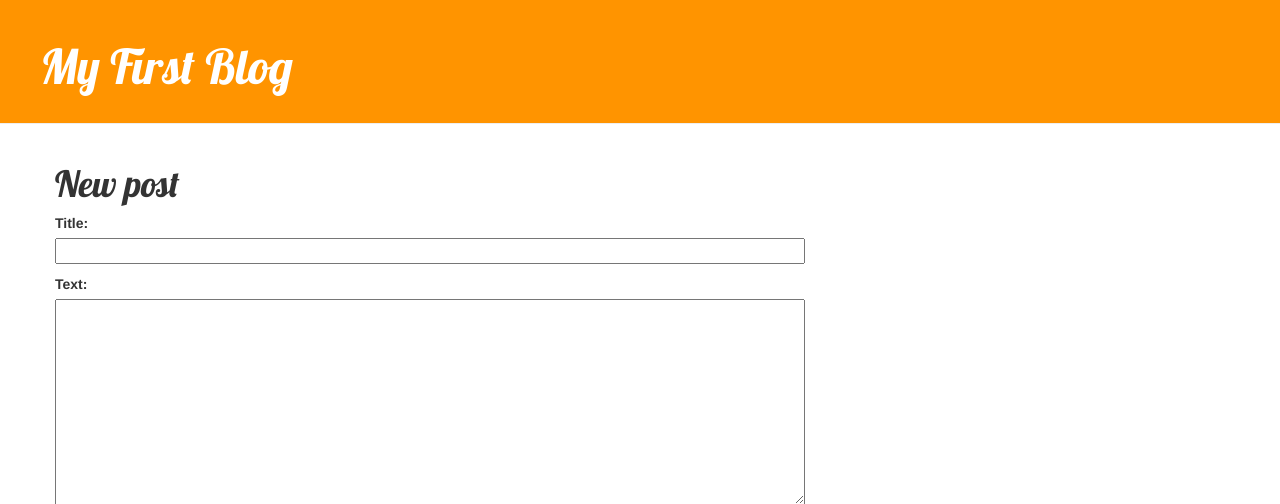
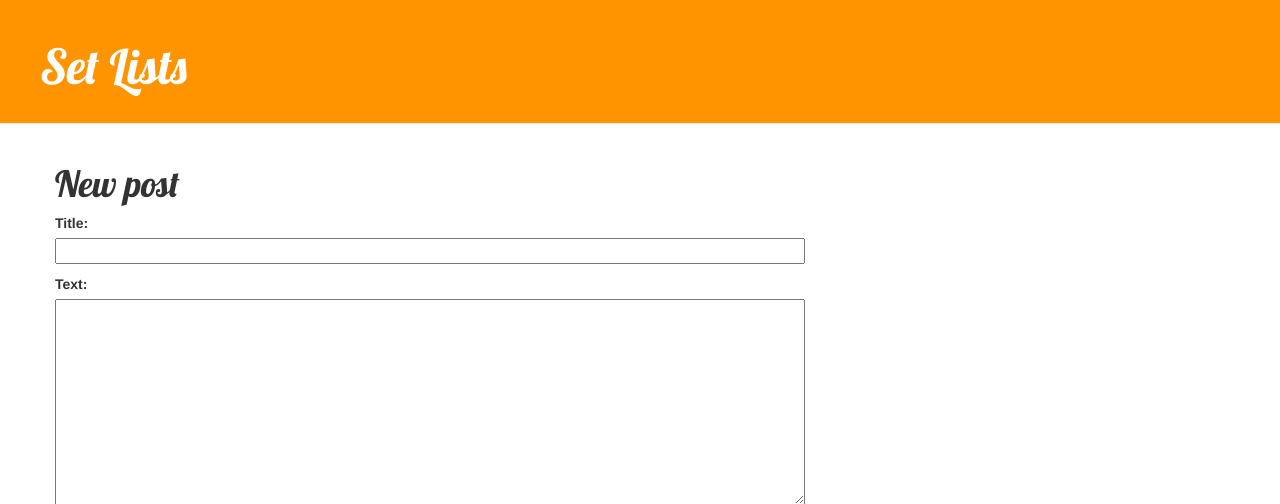
Before and after one commit to pablomiki/mi-primer-blog, a Django app: page /post/new/ in a window 1280 px wide. Shown: the top 504 px of the page. Run offline with Django 3.2, Linux system fonts and the light colour scheme; some libraries are stand-ins or nearby versions.

Commit message:
Changed title.

```diff
--- a/blog/templates/blog/base.html
+++ b/blog/templates/blog/base.html
@@ -1,7 +1,7 @@
 {% load staticfiles %}
 <html>
 	<head>
-		<title>My First Blog</title>
+		<title>Set Lists</title>
 		<link rel="stylesheet" href="//maxcdn.bootstrapcdn.com/bootstrap/3.2.0/css/bootstrap.min.css">
 		<link rel="stylesheet" href="//maxcdn.bootstrapcdn.com/bootstrap/3.2.0/css/bootstrap-theme.min.css">
 		<link rel="stylesheet" href="{% static "css/blog.css" %}">
@@ -12,7 +12,7 @@
 			{% if user.is_authenticated %}
 				<a href="{% url "post_new" %}" class="top-menu"><span class="glyphicon glyphicon-plus"></span></a>
 			{% endif %}
-			<h1><a href="/">My First Blog</a></h1>
+			<h1><a href="/">Set Lists</a></h1>
 		</div>
 
 		<div class="content container">
```
